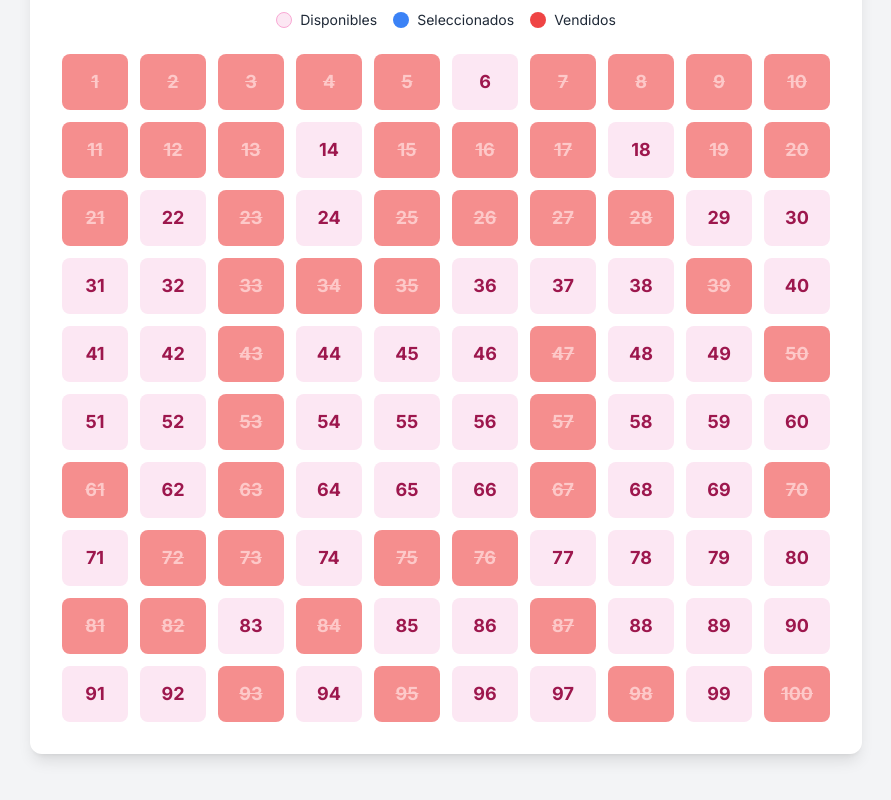
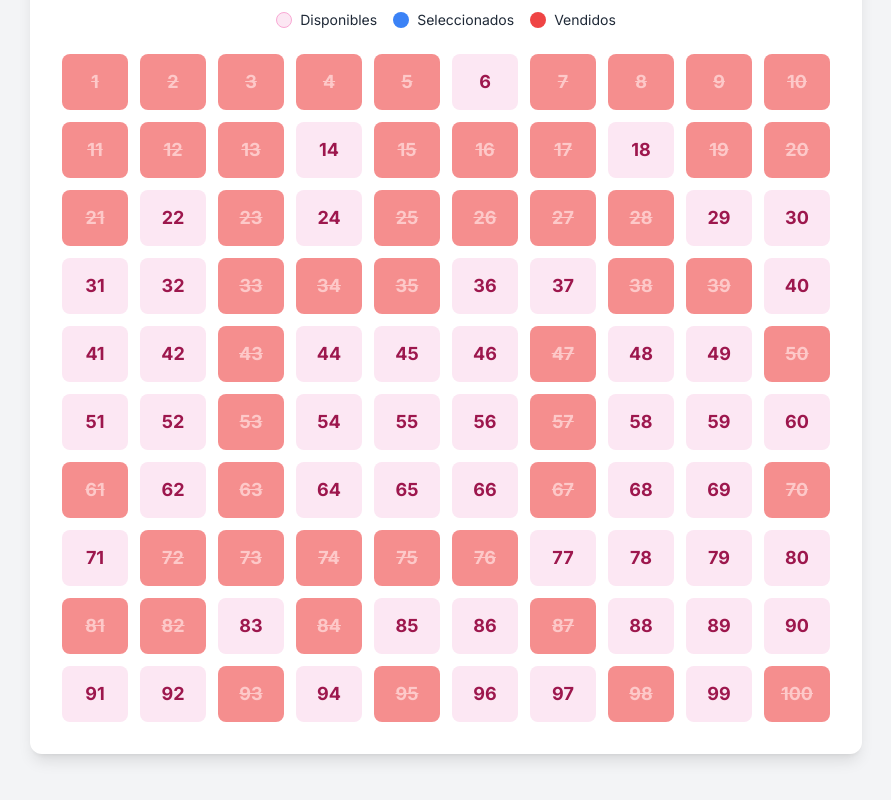
Before and after one commit to BELLABEAUTYSTUDIO/rifa-espejoledtouch, a plain HTML site: page index.html in a window 1280 px wide. Shown: the part 847-1647 px from the top of the page, without its empty margins (194-1085 px from the left). Drawn offline with nearby package versions, Linux system fonts and the light colour scheme.

Commit message:
Update index.html

```diff
--- a/index.html
+++ b/index.html
@@ -149,7 +149,7 @@
             // ¡IMPORTANTE! EDITA AQUÍ LOS NÚMEROS QUE YA SE VENDIERON
             // Simplemente agrega los números vendidos dentro de los corchetes, separados por comas.
             // ===================================================================
-            const takenNumbers = [1, 4, 3, 5, 9, 10, 11, 12, 13, 19, 20, 25, 26, 15, 17, 21, 23, 27, 28, 34, 35, 43, 50, 61, 63, 70, 72, 73, 75, 81, 82, 84, 95, 2, 39, 47, 57, 93, 8, 53, 7, 5, 16, 33, 67, 76, 87, 100, 98];
+            const takenNumbers = [1, 4, 3, 5, 9, 10, 11, 12, 13, 19, 20, 25, 26, 15, 17, 21, 23, 27, 28, 34, 35, 38, 43, 50, 61, 63, 70, 72, 73, 74, 75, 81, 82, 84, 95, 2, 39, 47, 57, 93, 8, 53, 7, 5, 16, 33, 67, 76, 87, 100, 98];
 
             // --- FUNCIONES PRINCIPALES ---
 
```
